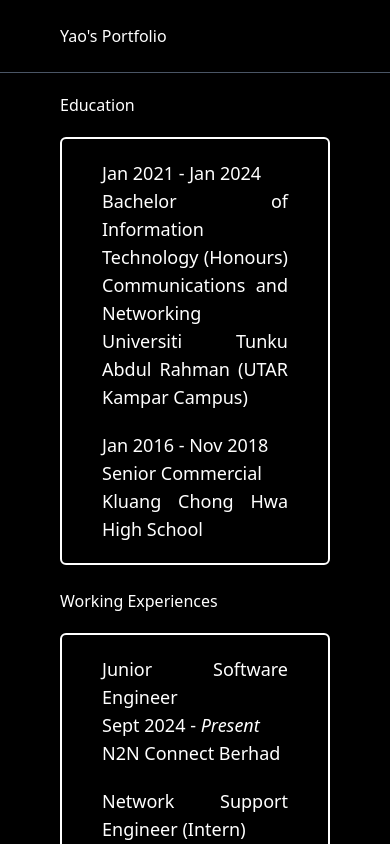
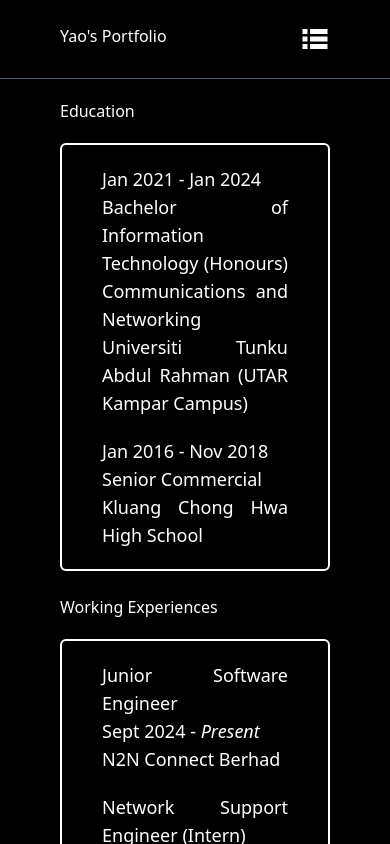
Before and after one commit to yao0000/yao-portfolio, a Vue app: page /experiences in a window 390 px wide. Built offline with nearby package versions, Linux system fonts and the light colour scheme.

Commit message:
MenuBar: Add Responsive Button Menu

```diff
--- a/src/components/menu/MenuBar.vue
+++ b/src/components/menu/MenuBar.vue
@@ -1,10 +1,26 @@
 <script setup lang="ts">
+import { ref, onMounted, onUnmounted } from "vue";
+import { Icon } from '@iconify/vue';
 import ButtonMenu from './ButtonMenu.vue';
+
+const isMenuShow = ref(false);
+
+const updateMenuShow = () => {
+    isMenuShow.value = window.matchMedia('(min-width: 1024px)').matches ? false : isMenuShow.value
+}
+onMounted(() => {
+    updateMenuShow();
+    window.addEventListener('resize', updateMenuShow);
+})
+
+onUnmounted(() => {
+    window.removeEventListener('resize', updateMenuShow);
+})
 </script>
 
 <template>
     <div class="flex flex-row px-15 py-6 bg-black border-b border-gray-600">
-        <div class="flex-1">
+        <div class="flex-1 flex">
             <a href="/">
                 <div class="text-white cursor-pointer">
                     Yao's Portfolio
@@ -13,17 +29,29 @@
         </div>
 
         <div class="hidden lg:flex lg:flex-row">
-            <ButtonMenu href="/">
-                Working Experiences
+            <ButtonMenu href="experiences">
+                Experiences
             </ButtonMenu>
 
             <ButtonMenu href="/">
-                Project Experiences
+                Projects
             </ButtonMenu>
 
             <ButtonMenu href="about">
                 About
             </ButtonMenu>
         </div>
+
+        <div class="block lg:hidden">
+            <div @click="isMenuShow = !isMenuShow" class="cursor-pointer w-[30px] h-[30px]">
+                <Transition enter-active-class="transition duration-400" leave-active-class="transition duration-400"
+                    enter-from-class="opacity-0 rotate-[-90deg]" enter-to-class="opacity-100 rotate-0"
+                    leave-from-class="opacity-100 rotate-0" leave-to-class="opacity-0 rotate-[90deg]" mode="out-in">
+                    <Icon :key="String(isMenuShow)"
+                        :icon="isMenuShow ? 'material-symbols:close-rounded' : 'material-symbols:lists'"
+                        class="w-full h-full" />
+                </Transition>
+            </div>
+        </div>
     </div>
 </template>
```
